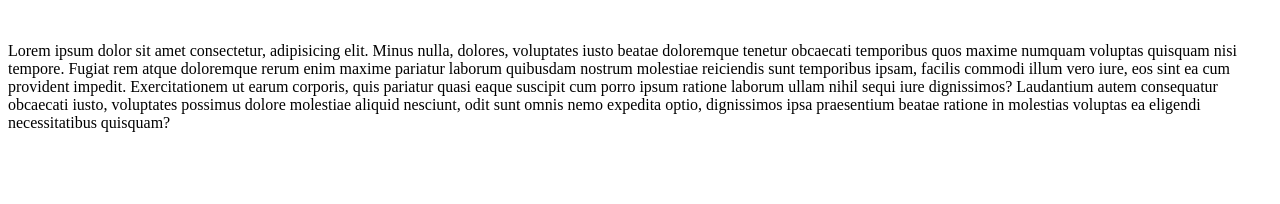
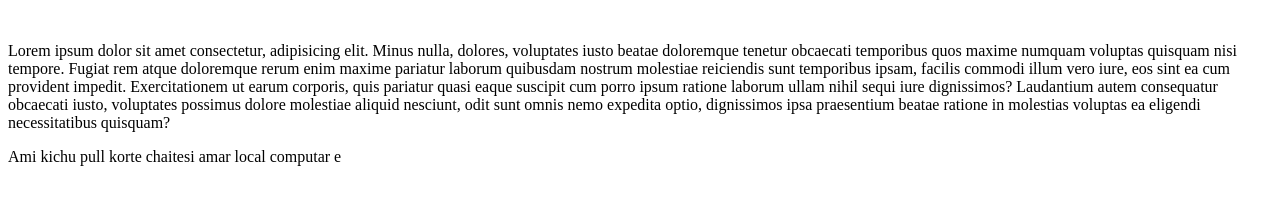
Before and after one commit to Aj-Anik/My_portfolio, a plain HTML site: page index.html in a window 1280 px wide. Drawn offline with Linux system fonts and the light colour scheme.

Commit message:
Update index.html

```diff
--- a/index.html
+++ b/index.html
@@ -8,5 +8,6 @@
 <body>
     <img src="" alt="" class="logo">
     <p>Lorem ipsum dolor sit amet consectetur, adipisicing elit. Minus nulla, dolores, voluptates iusto beatae doloremque tenetur obcaecati temporibus quos maxime numquam voluptas quisquam nisi tempore. Fugiat rem atque doloremque rerum enim maxime pariatur laborum quibusdam nostrum molestiae reiciendis sunt temporibus ipsam, facilis commodi illum vero iure, eos sint ea cum provident impedit. Exercitationem ut earum corporis, quis pariatur quasi eaque suscipit cum porro ipsum ratione laborum ullam nihil sequi iure dignissimos? Laudantium autem consequatur obcaecati iusto, voluptates possimus dolore molestiae aliquid nesciunt, odit sunt omnis nemo expedita optio, dignissimos ipsa praesentium beatae ratione in molestias voluptas ea eligendi necessitatibus quisquam?</p>
+    <p>Ami kichu pull korte chaitesi amar local computar e</p>
 </body>
 </html>
```
